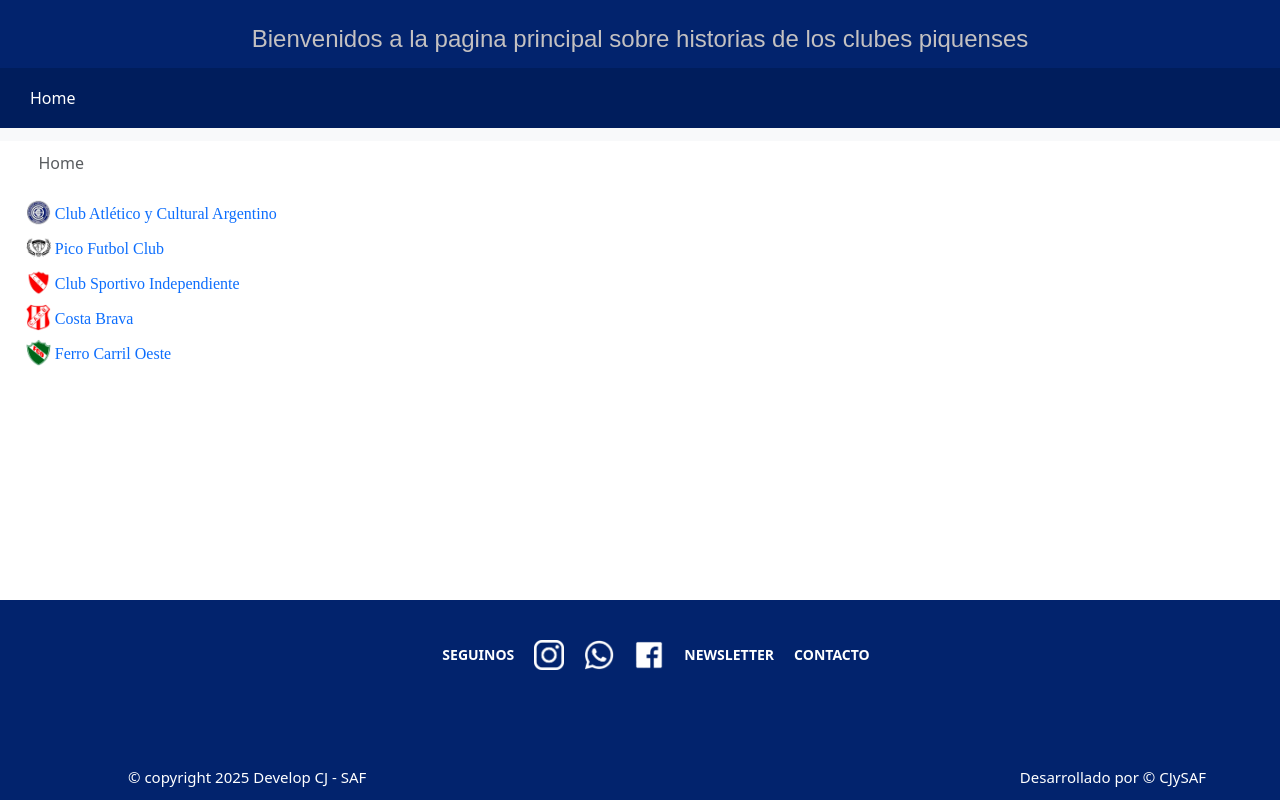
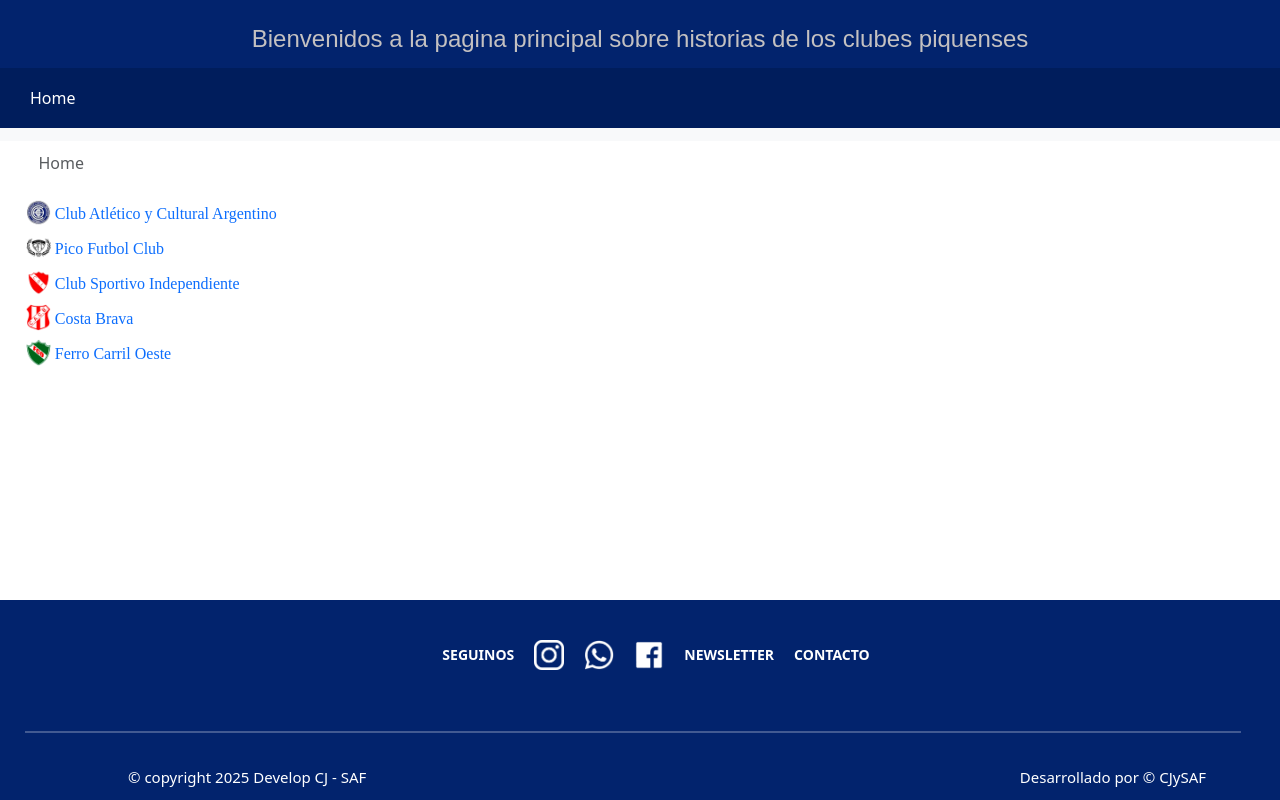
Before and after one commit to felisantillan00/POW-Practica-Obligatoria, a plain HTML site: page Practica02/Ejer14/index.html in a window 1280 px wide. Drawn offline with Linux system fonts and the light colour scheme; a web font is replaced by a local one.

Commit message:
actualizacion

```diff
--- a/Practica02/Ejer14/index.html
+++ b/Practica02/Ejer14/index.html
@@ -71,7 +71,7 @@
                     <li><a class="linkk" href="">newsletter</a></li>
                     <li><a class="linkk" href="">Contacto</a></li>
                 </ul>
-                <!-- <hr class=" lineaPrincipal"> <col> -->
+                <hr class=" lineaPrincipal lineahr"> <col>
                 <ul class="copyright">
                     <li class="copyright"> © copyright 2025 Develop CJ - SAF</li>
                     <li class="desarrollado"> Desarrollado por © CJySAF</li>
```
